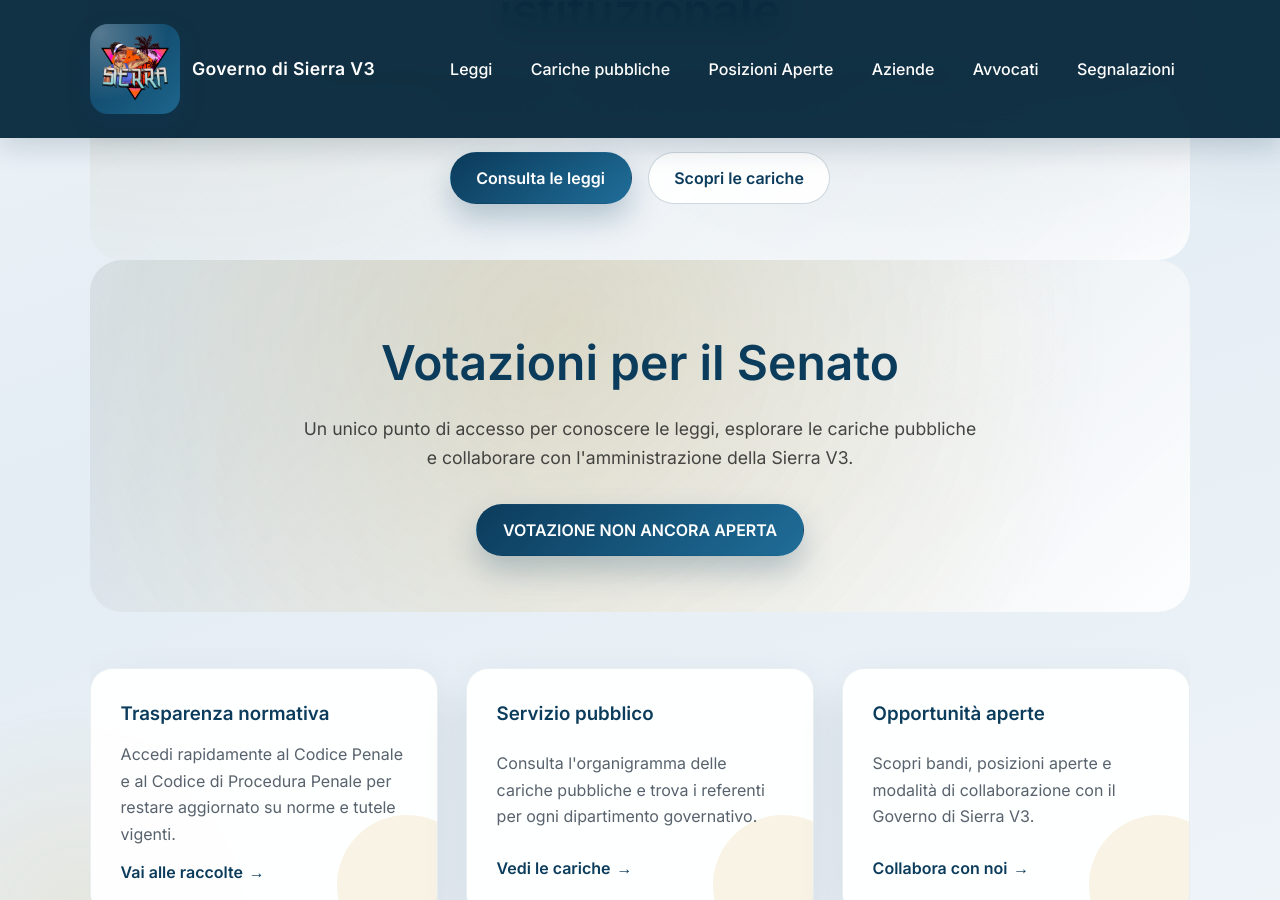
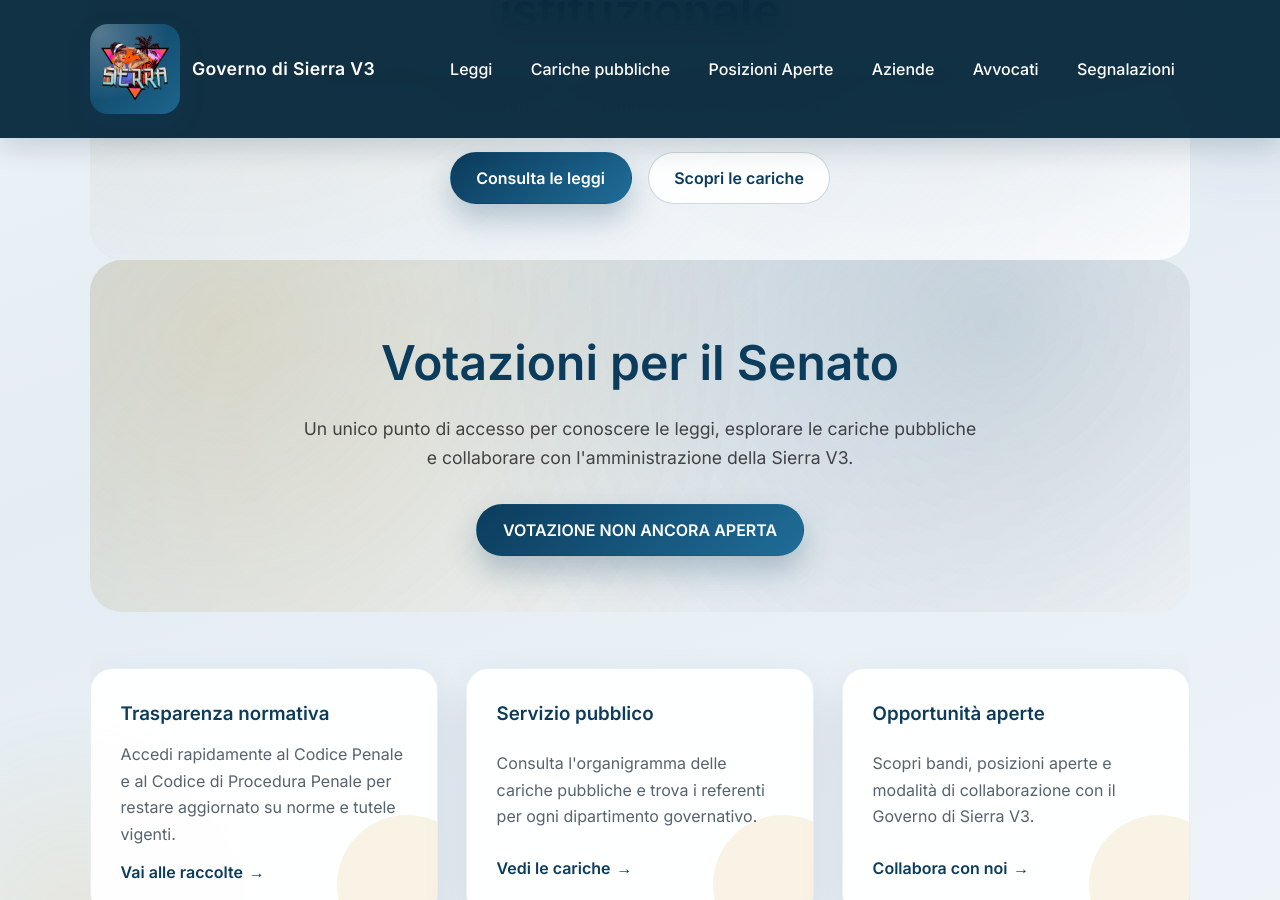
Before and after one commit to governo-sierra-v3/site, a Jekyll site: the page built from index.md, in a window 1280 px wide and 900 px high, scrolled down 644 px. Built offline with Jekyll 4.4.1, drawn with Linux system fonts in a browser that asks for light colours.

Commit message:
Update index.md

```diff
--- a/index.md
+++ b/index.md
@@ -17,7 +17,7 @@
   </div>
 </section>
 
-<section class="hero-vota">
+<section class="hero">
   <div class="hero-inner">
     <h1 class="hero-title">Votazioni per il Senato</h1>
     <p class="hero-lead">Un unico punto di accesso per conoscere le leggi, esplorare le cariche pubbliche e collaborare con l'amministrazione della Sierra V3.</p>
```
